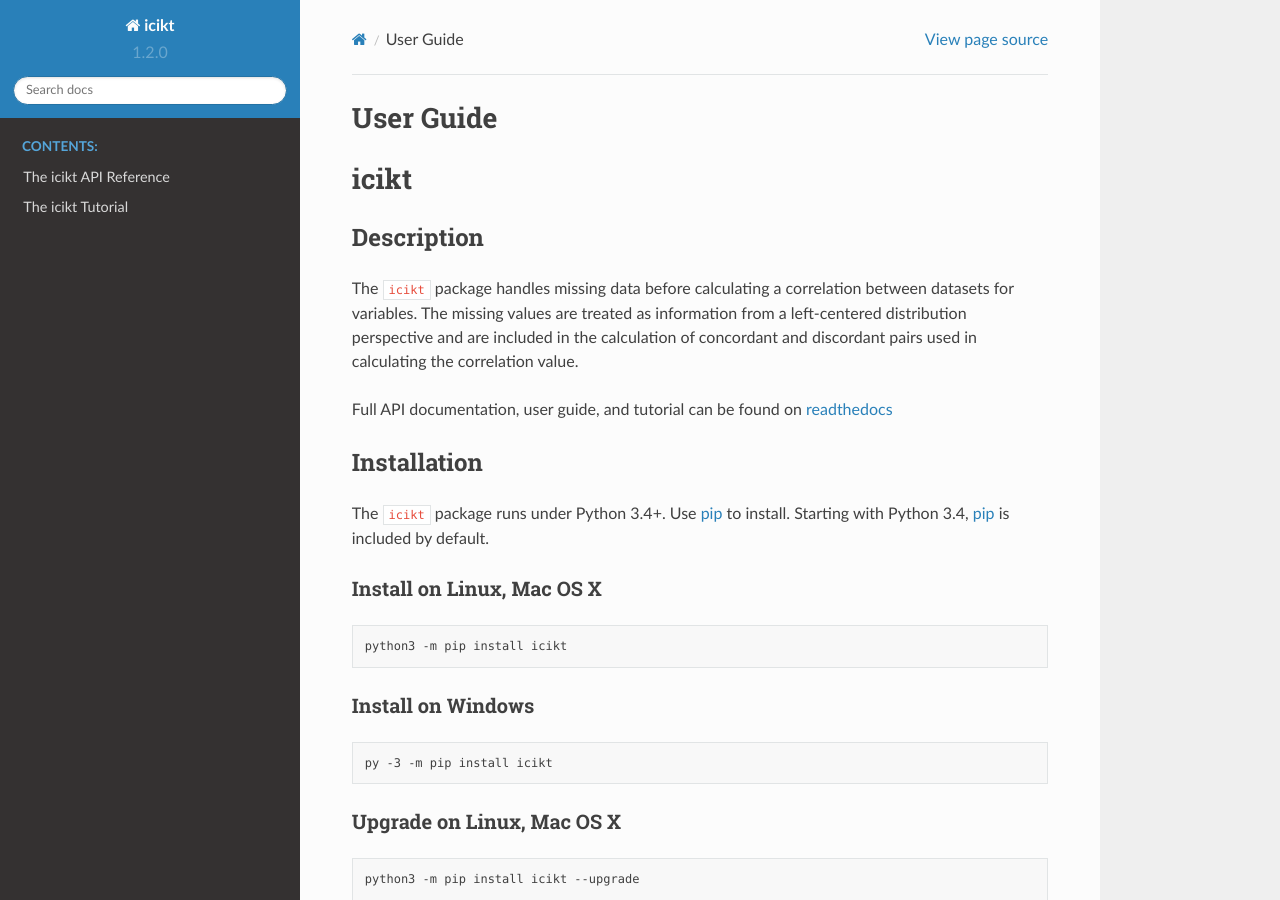
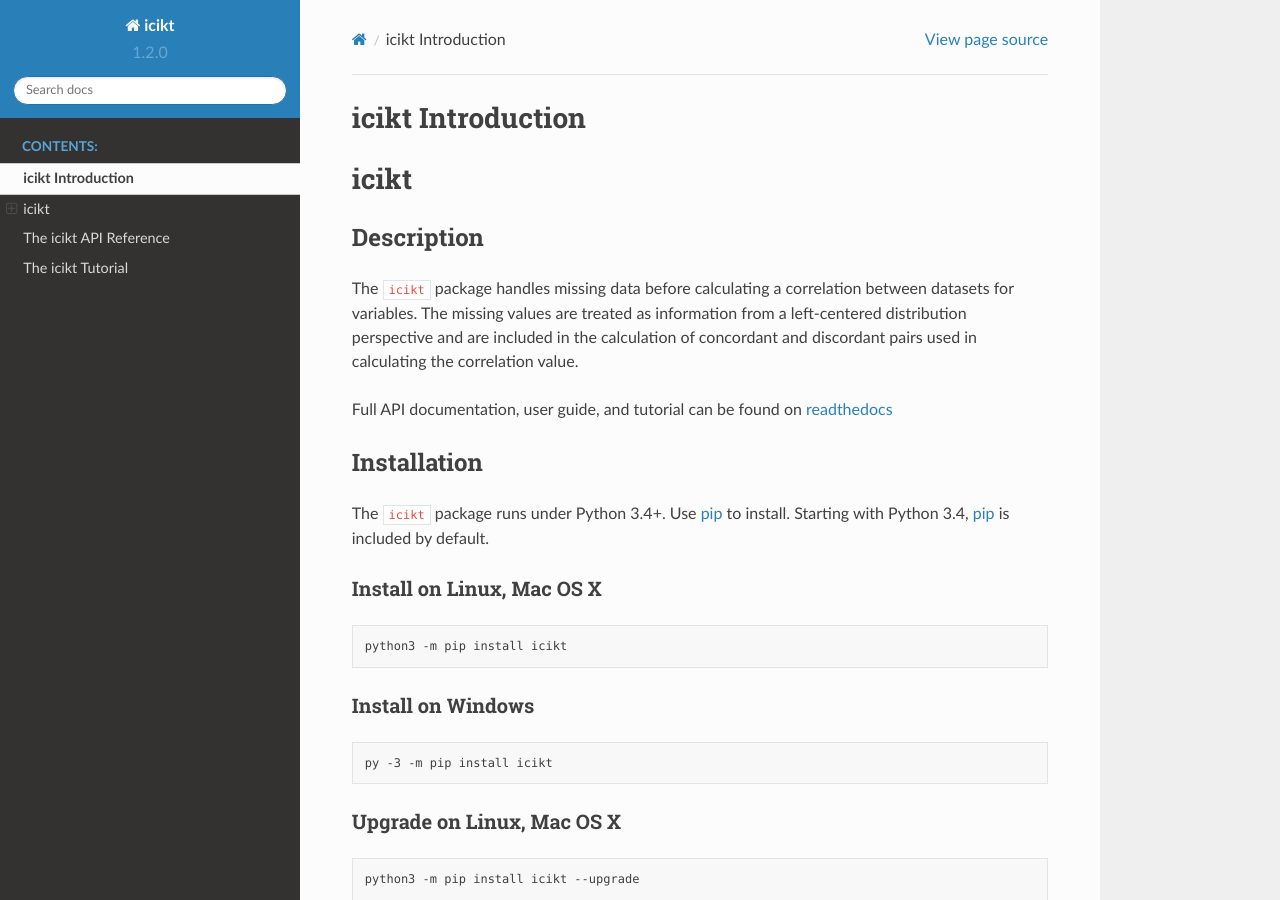
Before and after one commit to MoseleyBioinformaticsLab/icikt, a Sphinx documentation site: the page built from docs/guide.rst, in a window 1280 px wide and 900 px high. Built offline with Sphinx 7.4.7 and the Read the Docs theme 2.0.0, drawn with Linux system fonts in a browser that asks for light colours; pages that are not in the unit, such as notebooks, are missing from menus.

Commit message:
added guide back which copies readme to include in content bar

```diff
--- a/docs/guide.rst
+++ b/docs/guide.rst
@@ -1,4 +1,4 @@
-User Guide
+icikt Introduction
 ==========
 
 .. include:: ../README.rst
--- a/docs/index.rst
+++ b/docs/index.rst
@@ -10,7 +10,7 @@
    :maxdepth: 3
    :caption: Contents:
 
-   .. include:: ../README.rst
+   guide
    api
    tutorial
 
```
